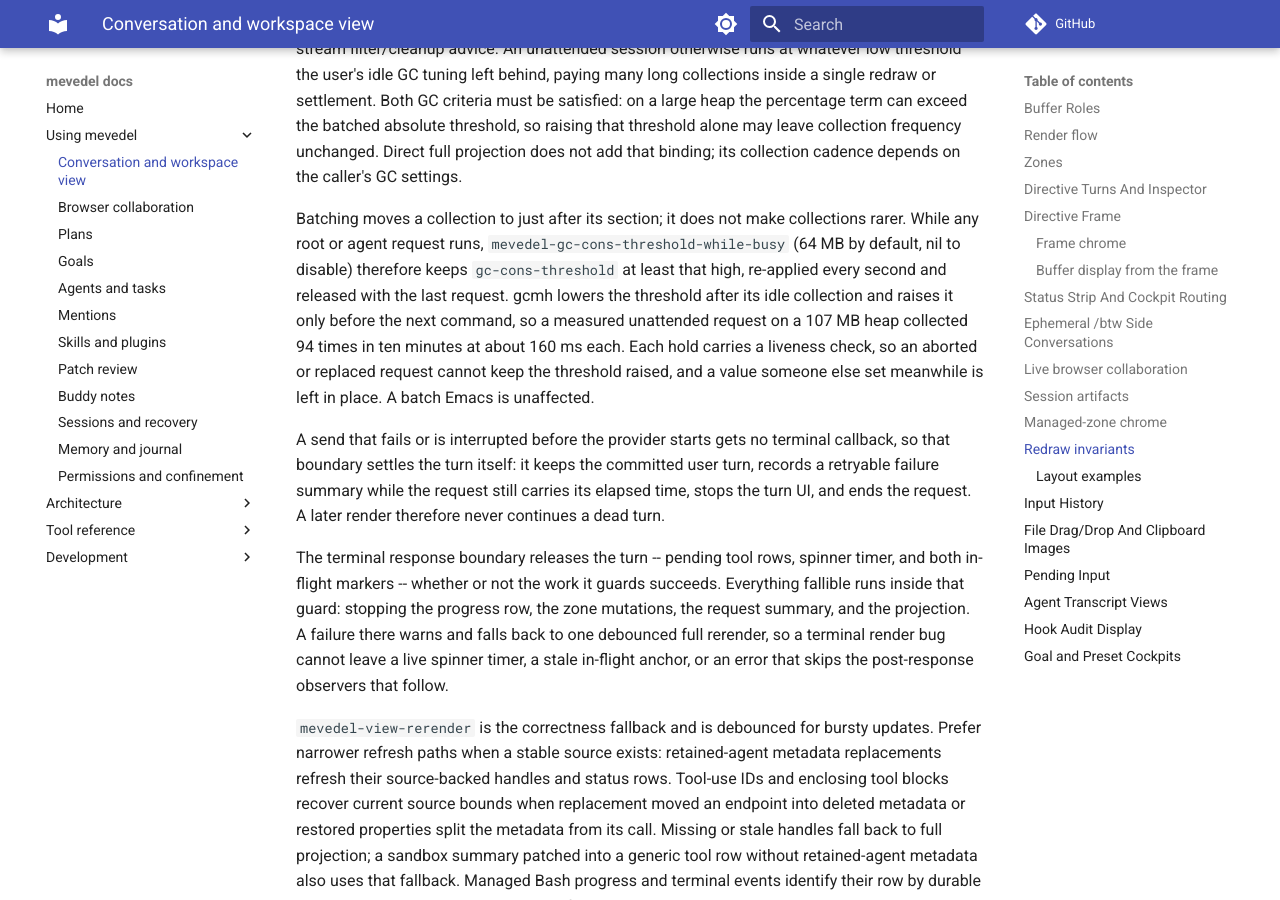
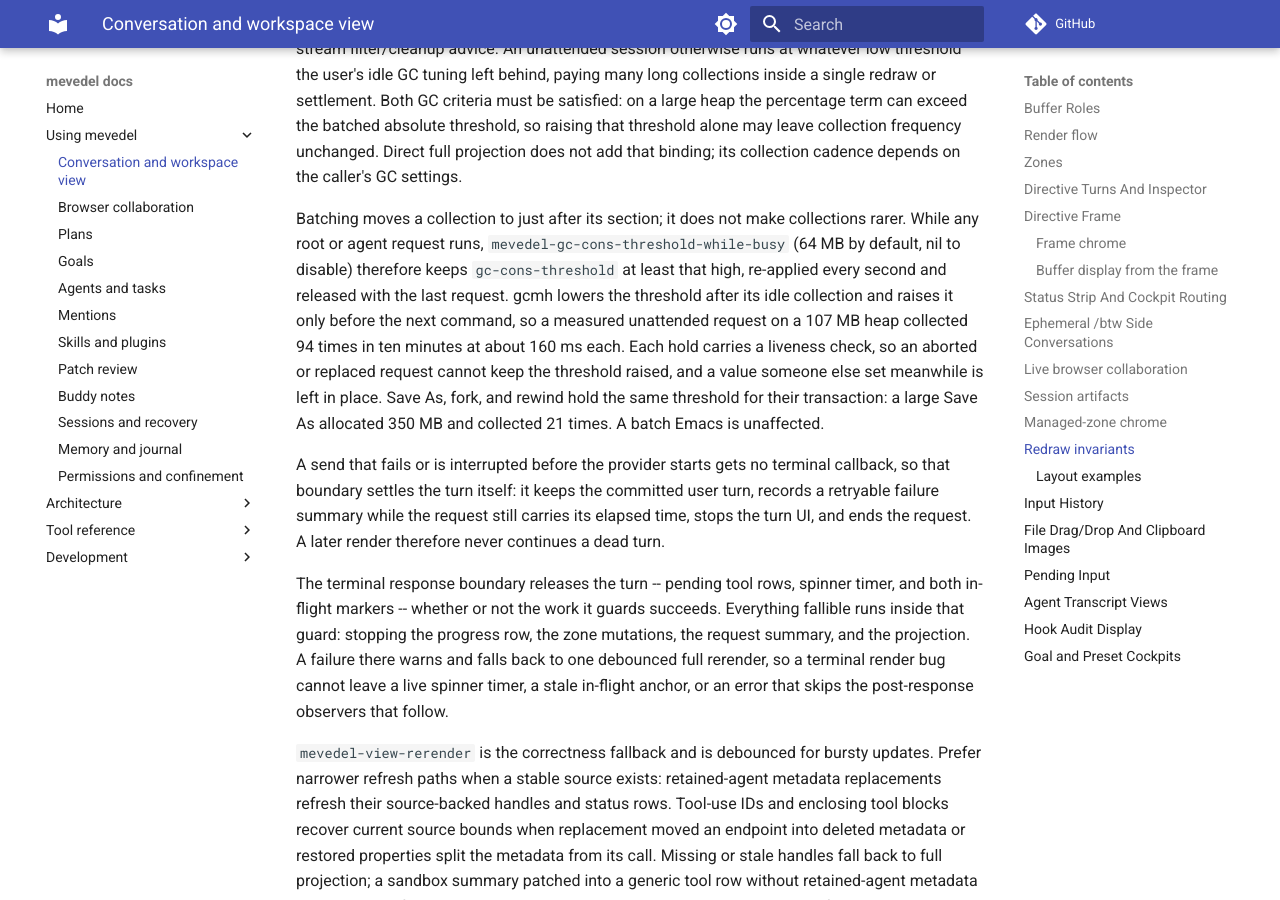
Before and after one commit to FrauH0lle/mevedel, an MkDocs documentation site: the page built from docs/view.md, in a window 1280 px wide and 900 px high, scrolled down 23531 px. Built offline with MkDocs 1.6.1 and Material for MkDocs 9.7.7, drawn with Linux system fonts in a browser that asks for light colours; comment, search, counter and statistics services are not loaded.

Commit message:
Hold the busy collection threshold through Save As, fork and rewind
These lifecycle transactions copy a whole session outside any request.
A Save As of a large session allocated 350 MB and collected 21 times,
3.4 s of its 7.9 s.

```diff
--- a/docs/view.md
+++ b/docs/view.md
@@ -1132,7 +1132,9 @@
 measured unattended request on a 107 MB heap collected 94 times in ten
 minutes at about 160 ms each. Each hold carries a liveness check, so an
 aborted or replaced request cannot keep the threshold raised, and a value
-someone else set meanwhile is left in place. A batch Emacs is unaffected.
+someone else set meanwhile is left in place. Save As, fork, and rewind hold
+the same threshold for their transaction: a large Save As allocated 350 MB and
+collected 21 times. A batch Emacs is unaffected.
 
 A send that fails or is interrupted before the provider starts gets no
 terminal callback, so that boundary settles the turn itself: it keeps the
```
Also changed, not shown: 5 other files.
